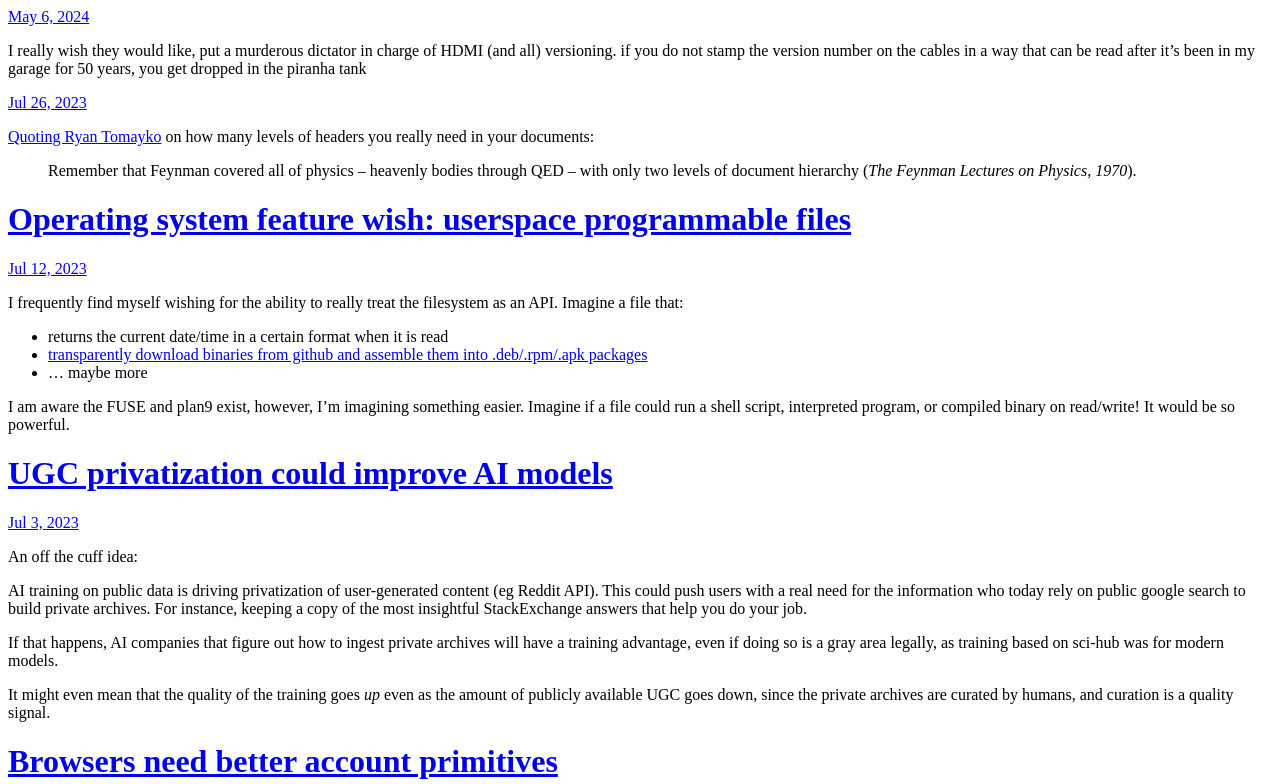
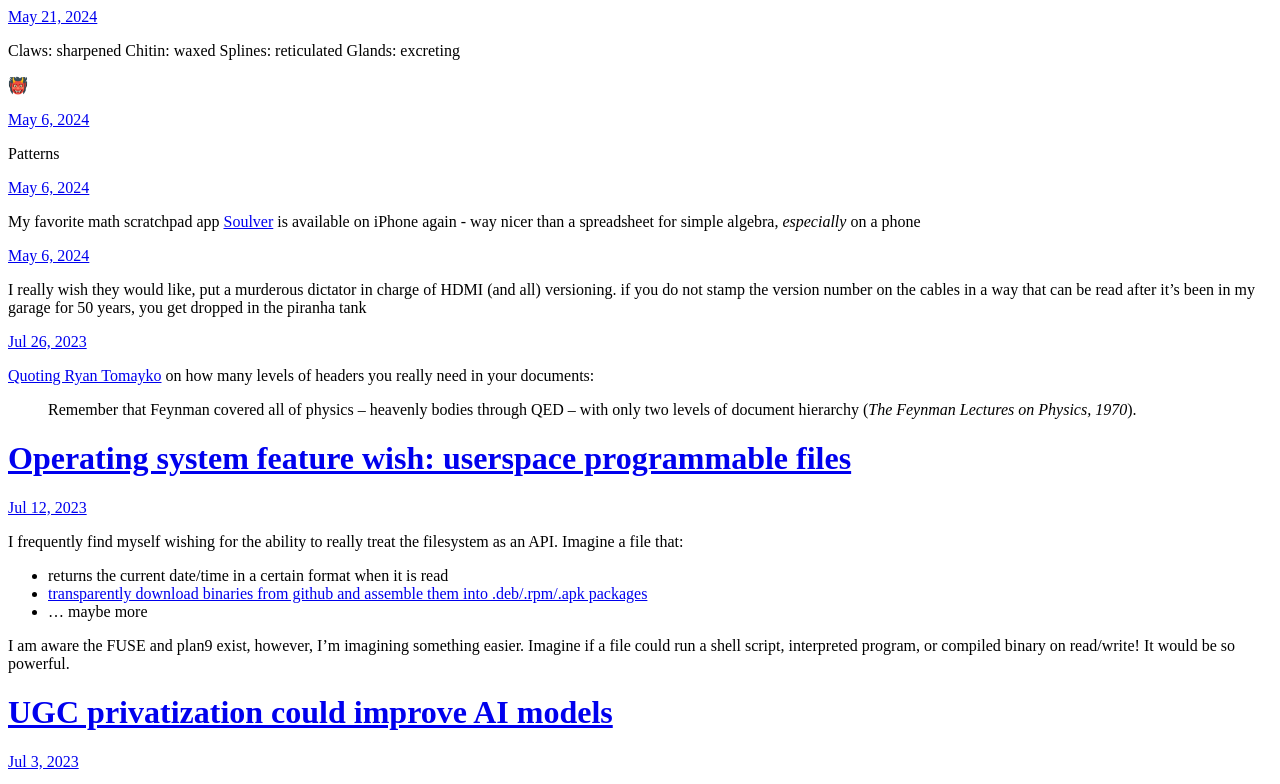
Before and after one commit to mrled/whispers.micahrl.com, a plain HTML site: page index.html in a window 1280 px wide. Shown: the top 784 px of the page. Drawn offline with Linux system fonts and the light colour scheme.

Commit message:
Archiving from Micro.blog.

```diff
--- a/index.html
+++ b/index.html
@@ -21,6 +21,44 @@
 <div class="h-feed">
 
 
+
+	  <div class="h-entry">
+
+
+		<a href="https://whispers.micahrl.com/2024/05/21/claws-sharpenedchitin-waxedsplines.html" class="u-url"><time class="dt-published" datetime="2024-05-21 12:18:06 -0500">May 21, 2024</time></a>
+
+		<div class="e-content">
+			 <p>Claws: sharpened
+Chitin: waxed
+Splines: reticulated
+Glands: excreting</p>
+<p>👹</p>
+
+		</div>
+	  </div>
+
+	  <div class="h-entry">
+
+
+		<a href="https://whispers.micahrl.com/2024/05/06/patterns.html" class="u-url"><time class="dt-published" datetime="2024-05-06 23:46:19 -0500">May 6, 2024</time></a>
+
+		<div class="e-content">
+			 <p>Patterns</p>
+<p><!-- raw HTML omitted --><!-- raw HTML omitted --></p>
+
+		</div>
+	  </div>
+
+	  <div class="h-entry">
+
+
+		<a href="https://whispers.micahrl.com/2024/05/06/my-favorite-math.html" class="u-url"><time class="dt-published" datetime="2024-05-06 23:19:43 -0500">May 6, 2024</time></a>
+
+		<div class="e-content">
+			 <p>My favorite math scratchpad app <a href="https://soulver.app/">Soulver</a> is available on iPhone again - way nicer than a spreadsheet for simple algebra, <em>especially</em> on a phone</p>
+
+		</div>
+	  </div>
 
 	  <div class="h-entry">
 
```
